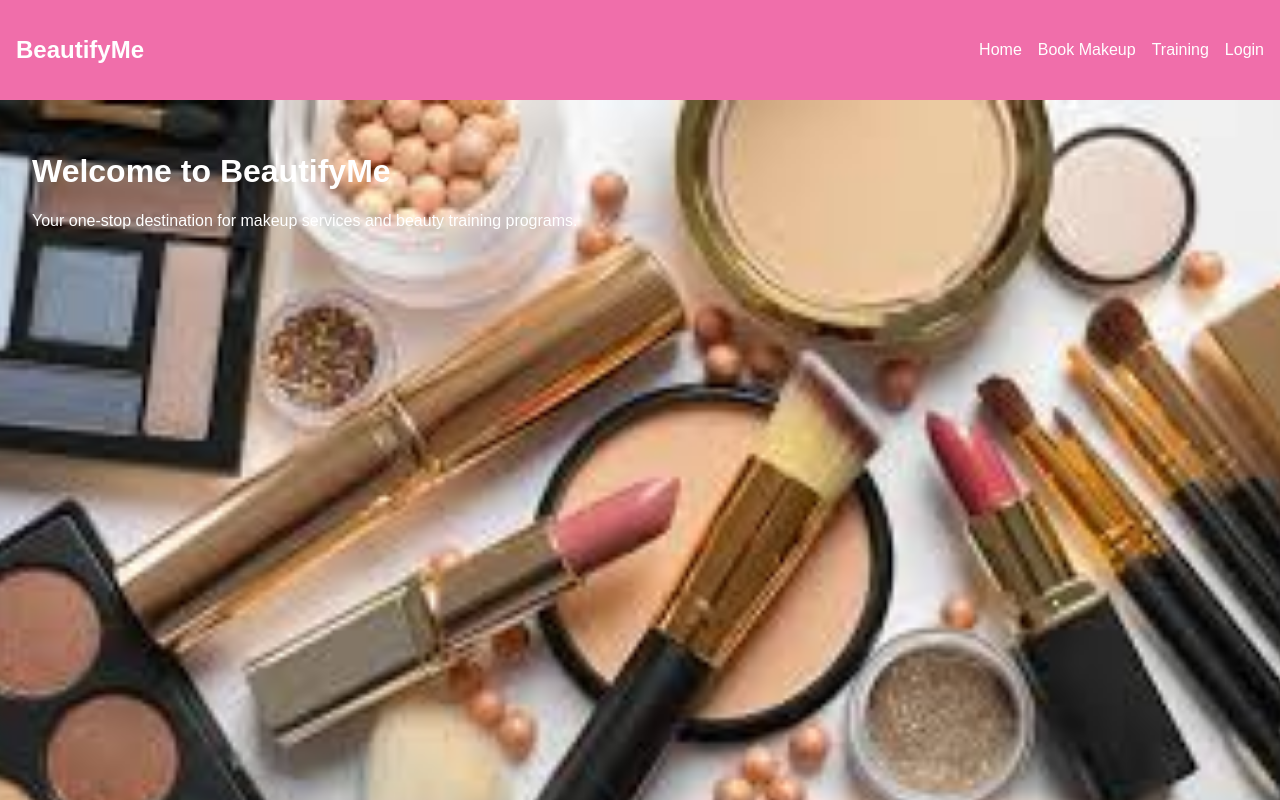
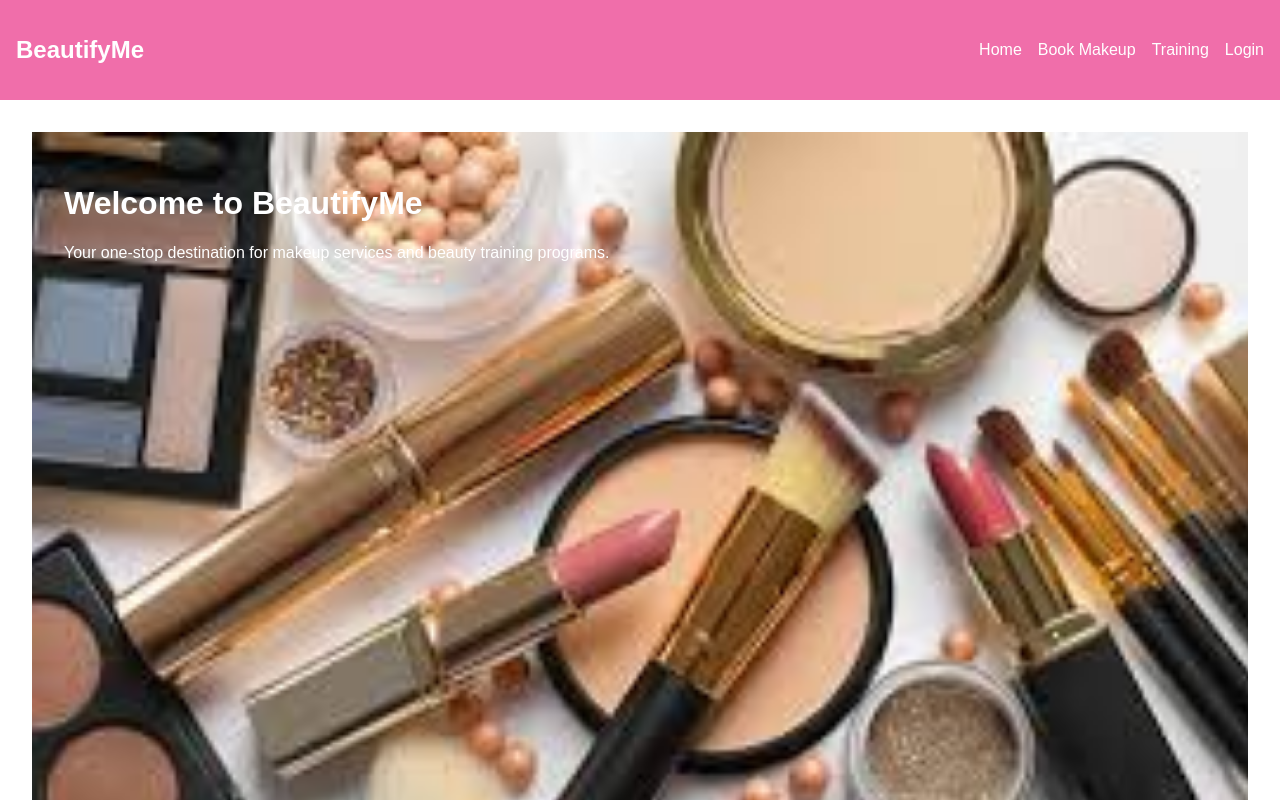
Before and after one commit to B-jana/bweb, a React (Create React App) app: page / in a window 1280 px wide. Shown: the top 800 px of the page. Built offline with nearby package versions, Linux system fonts and the light colour scheme.

Commit message:
Update App.js

```diff
--- a/src/App.js
+++ b/src/App.js
@@ -23,10 +23,10 @@ function App() {
     };
   }, []);
   return (
-    <>
+     <div className="main-wrapper">
       <Router>
         <Navbar />
-
+        <div className="main-content">
         <Routes>
           <Route path="/" element={<Home />} />
           <Route path="/booking" element={<Booking />} />
@@ -35,10 +35,10 @@ function App() {
           <Route path="/admin" element={<AdminDashboard />} />
 
         </Routes>
-
+  </div>
         <Footer />
       </Router>
-    </>
+    </div>
   );
 }
 
```
